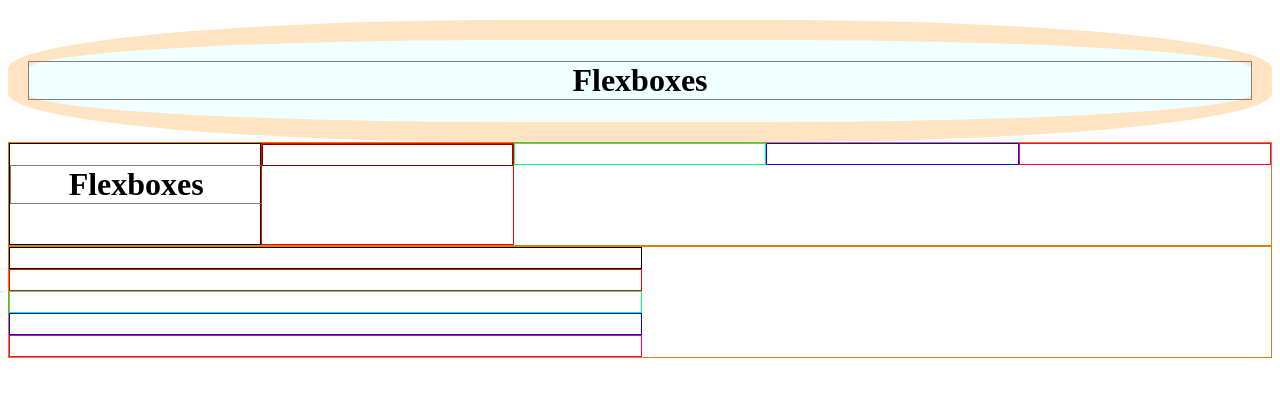
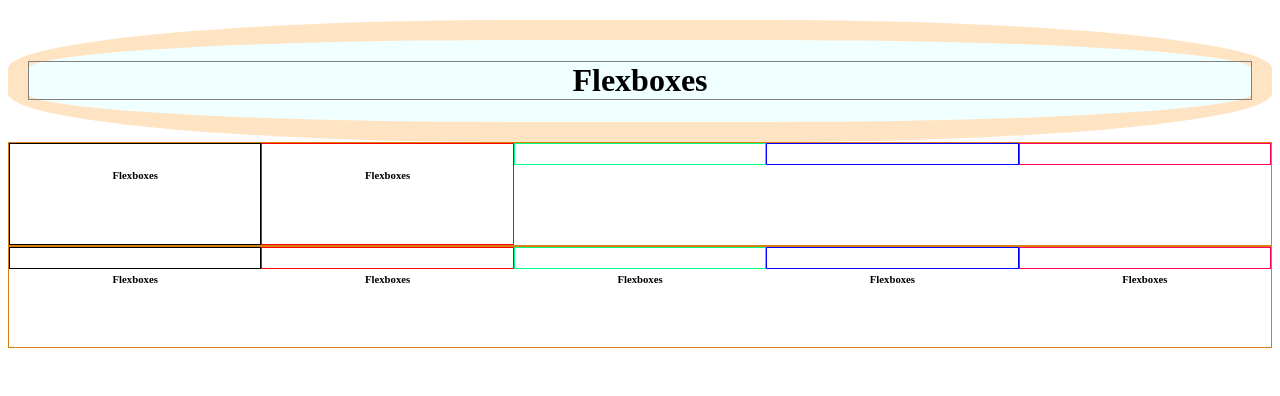
Before and after one commit to fshafi1/miscellaneous, a plain HTML site: page index.html in a window 1280 px wide. Drawn offline with Linux system fonts and the light colour scheme.

Commit message:
hotfix applied

```diff
--- a/index.html
+++ b/index.html
@@ -11,12 +11,12 @@
     </div>
     <div style="display: flex; height: 100%; border: 1px solid rgb(216, 127, 18); min-height: 100px;">
         <div style="border: 1px solid black; width: 50%; height: 100px;">
-            <h1 style="display: flex; justify-content: center; justify-items: center; border: 1px solid gray; width: 100%;">Flexboxes</h1>
+            <h6 style="display: flex; justify-content:  center; align-items: center;" >Flexboxes</h6>
         </div>
         <div style="border: 1px solid red; width: 50%; height: 100px; ">
-            <div style="border: 1px solid rgb(128, 0, 0); height: 20px;">
 
-            </div>
+                <h6 style="display: flex; justify-content:  center;" >Flexboxes</h6>
+
 
         </div>
         <div style="border: 1px solid rgb(0, 255, 128); width: 50%; height: 20px;">
@@ -29,21 +29,21 @@
 
         </div>
     </div>
-    <div style="display: flex; height: 100%; border: 1px solid rgb(216, 127, 18); min-height: 100px; flex-direction: column;">
+    <div style="display: flex; height: 100%; border: 1px solid rgb(216, 127, 18); min-height: 100px; flex-direction: row;">
         <div style="border: 1px solid black; width: 50%; height: 20px;">
-
+            <h6 style="display: flex; justify-content:  center;" >Flexboxes</h6>
         </div>
         <div style="border: 1px solid red; width: 50%; height: 20px;">
-
+            <h6 style="display: flex; justify-content:  center;" >Flexboxes</h6>
         </div>
         <div style="border: 1px solid rgb(0, 255, 128); width: 50%; height: 20px;">
-
+            <h6 style="display: flex; justify-content:  center;" >Flexboxes</h6>
         </div>
         <div style="border: 1px solid rgb(4, 0, 255); width: 50%; height: 20px;">
-
+            <h6 style="display: flex; justify-content:  center;" >Flexboxes</h6>
         </div>
         <div style="border: 1px solid rgb(255, 0, 98); width: 50%; height: 20px;">
-
+            <h6 style="display: flex; justify-content:  center;" >Flexboxes</h6>
         </div>
     </div>
 
```
